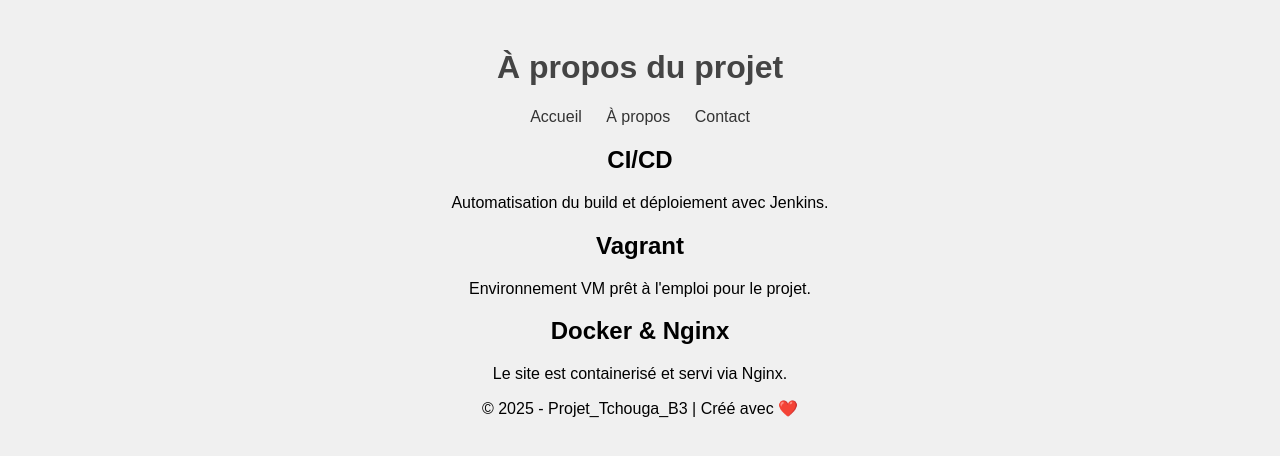
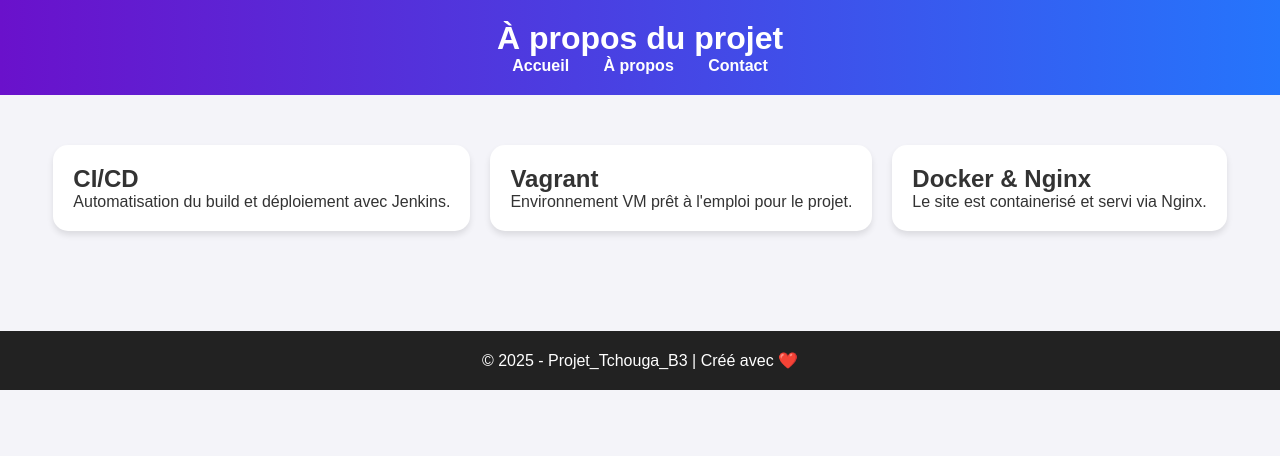
Before and after one commit to nancyranou/Projet_Tchouga_B3, a plain HTML site: page about.html in a window 1280 px wide. Drawn offline with Linux system fonts and the light colour scheme; files that its build step writes are made by us from their sources.

Commit message:
Update style.css

```diff
--- a/style.css
+++ b/style.css
@@ -1,16 +1,52 @@
-body {
-    font-family: Arial, sans-serif;
+/* Reset basique */
+* { margin:0; padding:0; box-sizing:border-box; }
+body { font-family: 'Arial', sans-serif; background:#f4f4f9; color:#333; }
+
+header {
+    background: linear-gradient(90deg,#6a11cb,#2575fc);
+    color: white;
     text-align: center;
     padding: 20px;
-    background-color: #f0f0f0;
 }
 
-a {
-    margin: 0 10px;
-    text-decoration: none;
-    color: #333;
+nav a {
+    color: white; text-decoration:none; margin:0 15px;
+    font-weight:bold;
+    transition: color 0.3s;
 }
+nav a:hover { color: #ffd700; }
 
-h1 {
-    color: #444;
+.hero {
+    text-align:center; padding:50px;
 }
+.hero-text span {
+    color:#ffd700;
+    animation: pulse 2s infinite;
+}
+@keyframes pulse { 0%,100%{transform:scale(1);}50%{transform:scale(1.1);} }
+
+.cards {
+    display:flex; justify-content:center; gap:20px; padding:50px;
+}
+.card {
+    background:white; padding:20px; border-radius:15px; box-shadow:0 4px 6px rgba(0,0,0,0.1);
+    transition: transform 0.3s;
+}
+.card:hover { transform: translateY(-10px); }
+
+.contact-form { display:flex; justify-content:center; padding:50px; }
+.contact-form form {
+    background:white; padding:30px; border-radius:15px; box-shadow:0 4px 6px rgba(0,0,0,0.1);
+    display:flex; flex-direction:column; gap:15px; width:300px;
+}
+.contact-form input, .contact-form textarea {
+    padding:10px; border-radius:8px; border:1px solid #ccc;
+}
+.contact-form button {
+    padding:10px; border:none; border-radius:8px; background:linear-gradient(90deg,#6a11cb,#2575fc);
+    color:white; font-weight:bold; cursor:pointer;
+    transition: background 0.3s;
+}
+.contact-form button:hover { background:linear-gradient(90deg,#2575fc,#6a11cb); }
+
+footer { text-align:center; padding:20px; background:#222; color:white; margin-top:50px; }
```
